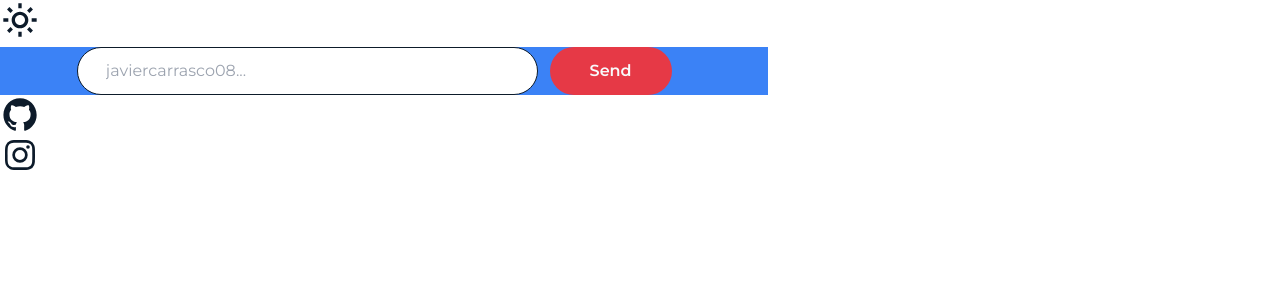
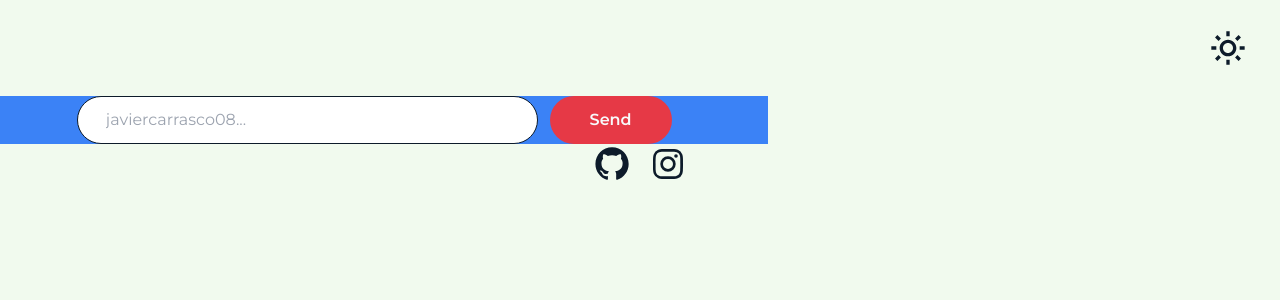
Before and after one commit to JavierCarrasco08/github-user-search, a React (Vite) app: page / in a window 1280 px wide. Shown: the top 300 px of the page. Built offline with nearby package versions, Linux system fonts and the light colour scheme.

Commit message:
Construyendo App

```diff
--- a/index.html
+++ b/index.html
@@ -17,7 +17,7 @@
   <body>
     <div
       id="root"
-      class="w-full max-w-7xl mx-auto min-h-screen bg-primaryBackground font-montserrat box-border"></div>
+      class="w-full max-w-7xl mx-auto h-screen bg-primaryBackground font-montserrat box-border"></div>
     <script type="module" src="/src/main.jsx"></script>
   </body>
 </html>
--- a/src/App.jsx
+++ b/src/App.jsx
@@ -7,15 +7,15 @@ import User from "./components/User";
 function App() {
   const [mood, setMood] = useState(true);
   return (
-    <main>
-      <header>
-        <button>
+    <main className="w-full h-full bg-primaryBackgroundSun">
+      <header className="flex justify-end h-24 items-center">
+        <button className="mr-8">
           <img src={sun} alt="Icon Mood" />
         </button>
       </header>
       <User />
-      <footer>
-        <nav>
+      <footer className="w-full h-24 flex justify-center">
+        <nav className="flex gap-4">
           <a
             href="https://github.com/JavierCarrasco08"
             title="Github"
```
